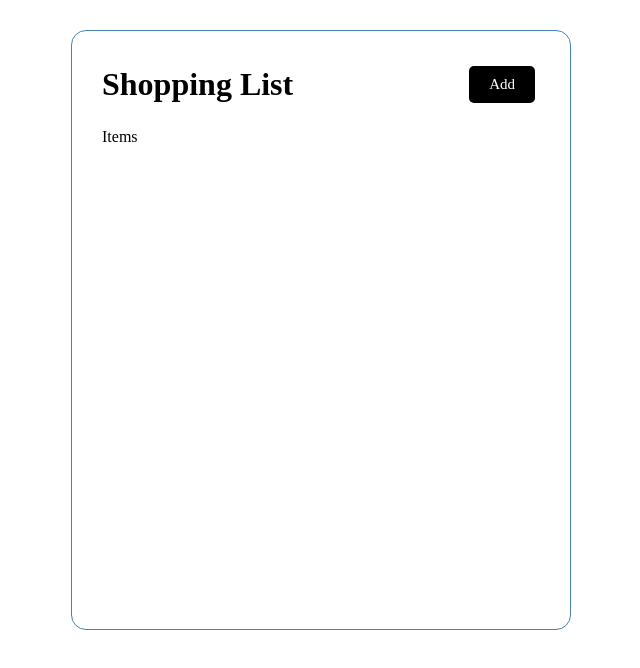
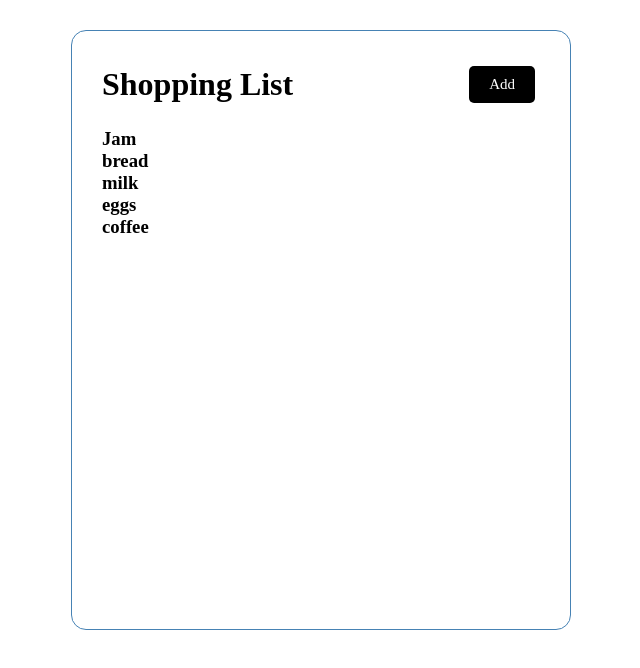
Before and after one commit to johnelbasha/shopping-list, a React (Create React App) app: page / in a window 1280 px wide. Shown: the top 668 px of the page, without its empty margins (319-959 px from the left). Built offline with nearby package versions, Linux system fonts and the light colour scheme.

Commit message:
Hooked up Item to Items and added seed data as a variable.

```diff
--- a/src/App.js
+++ b/src/App.js
@@ -2,10 +2,30 @@ import Header from "./components/Header";
 import Items from "./components/Items";
 
 function App() {
+  const items = [
+    {
+      id: 1,
+      name: 'Jam'
+    },
+    {
+      id: 2,
+      name: 'bread'
+    },   {
+      id: 3,
+      name: 'milk'
+    },   {
+      id: 4,
+      name: 'eggs'
+    },   {
+      id: 5,
+      name: 'coffee'
+    },
+  ];
+
   return (
     <div className="container">
       <Header />
-      <Items />
+      <Items items={items} />
     </div>
   );
 }
--- /dev/null
+++ b/src/components/Item.js
@@ -0,0 +1,9 @@
+const Item = ({ item }) => {
+  return (
+    <div>
+      <h3>{item.name}</h3>
+    </div>
+  )
+}
+
+export default Item
--- a/src/components/Items.js
+++ b/src/components/Items.js
@@ -1,6 +1,13 @@
-const Items = () => {
+import Item from "./Item"
+
+const Items = ({ items }) => {
   return (
-    <p>Items</p>
+    <>
+      {items.map((item, index) => (
+        <Item key={index} item={item} />
+        // <p>item</p>
+      ))}
+    </>
   )
 }
 
```
